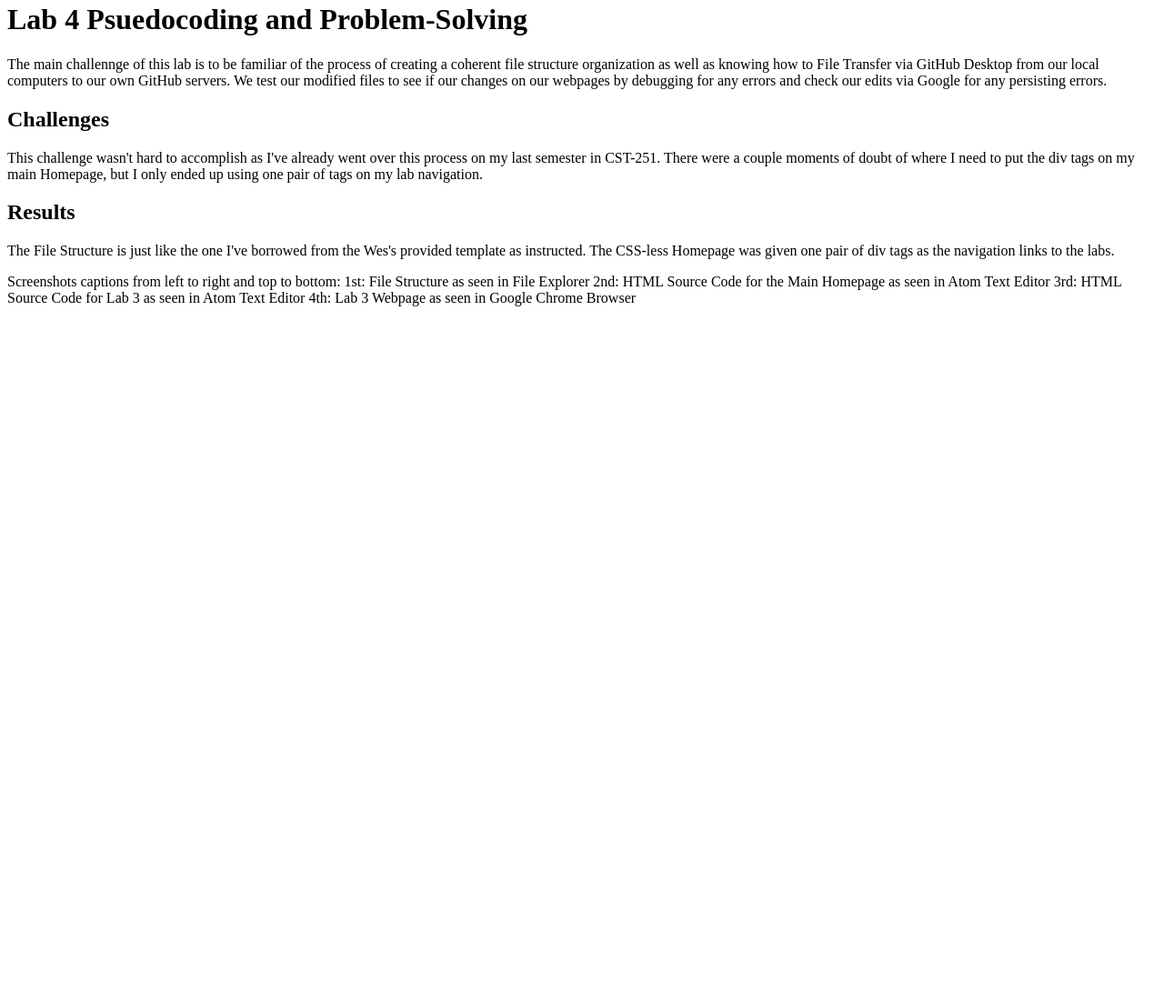
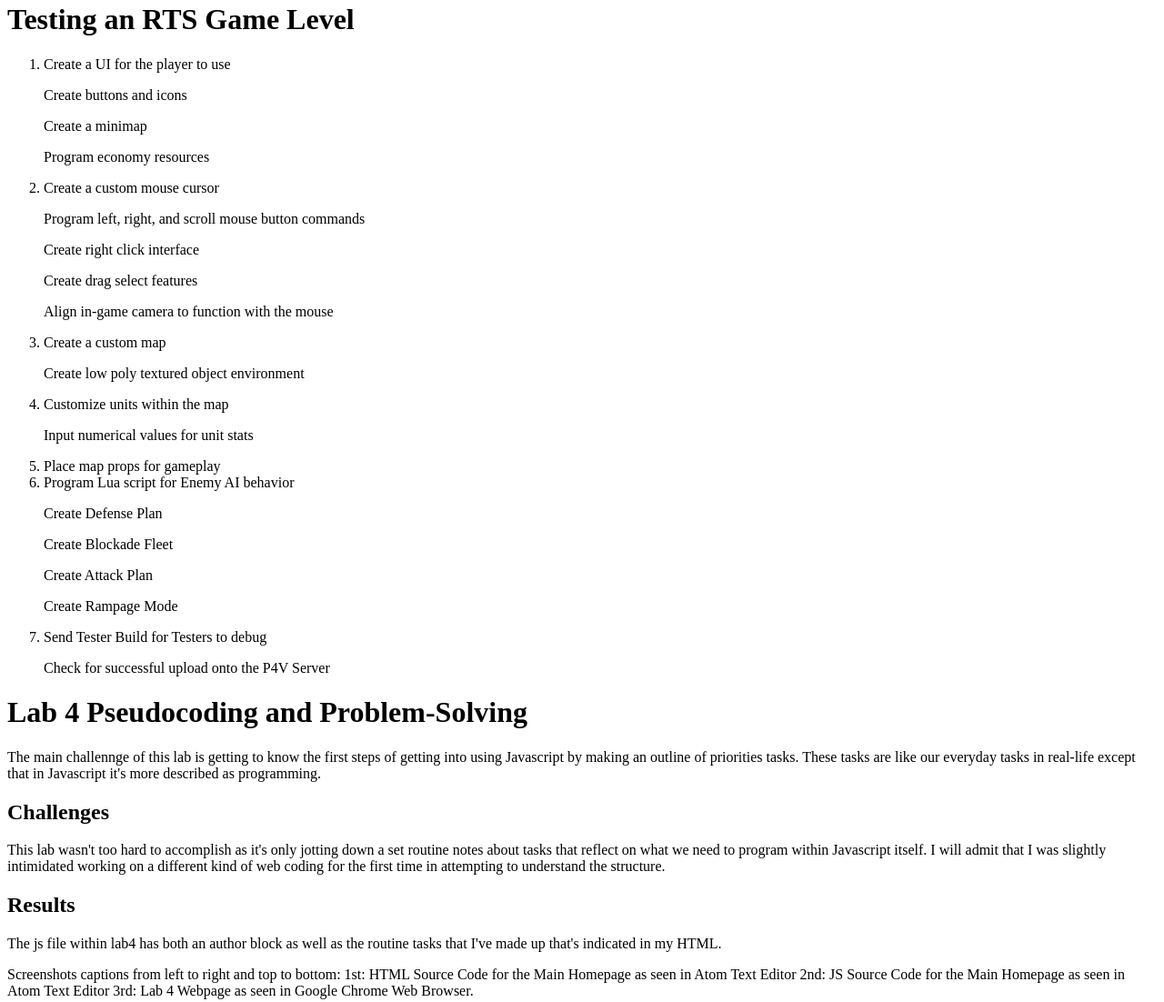
Before and after one commit to LEYAMASA/cst252, a plain HTML site: page lab4/index.html in a window 1280 px wide. Shown: the part 224-1326 px from the top of the page at 91% size. Before the commit the page ends 800 px from the top, so only its background shows below. Drawn offline with Linux system fonts and the light colour scheme.

Commit message:
Lab 4 Complete
Lab 4 Upload

```diff
--- a/lab4/index.html
+++ b/lab4/index.html
@@ -1,7 +1,7 @@
 <!DOCTYPE html>
 <html>
 <head>
-	<title>Lab 4 - Psuedocoding and Problem-Solving</title>
+	<title>Lab 4 - Pseodocoding and Problem-Solving</title>
 	<link rel="stylesheet" type="text/css" href="../css/site.css">
 	<link rel="stylesheet" type="text/css" href="css/lab.css">
 </head>
@@ -16,31 +16,62 @@
 		<li>Contemplate and daydream my day</a>
 		<li>Relax and take a break</a>
 	</ol>
+	<h1>Testing an RTS Game Level</h1>
+	<ol>
+		<li>Create a UI for the player to use</a>
+			<p>Create buttons and icons</p>
+			<p>Create a minimap</p>
+			<p>Program economy resources</p>
+		<li>Create a custom mouse cursor</a>
+			<p>Program left, right, and scroll mouse button commands</p>
+			<p>Create right click interface</p>
+			<p>Create drag select features</p>
+			<p>Align in-game camera to function with the mouse</p>
+		<li>Create a custom map</a>
+			<p>Create low poly textured object environment</p>
+		<li>Customize units within the map</a>
+			<p>Input numerical values for unit stats</p>
+		<li>Place map props for gameplay</a>
+		<li>Program Lua script for Enemy AI behavior</a>
+			<p>Create Defense Plan</p>
+				<p>Create Blockade Fleet</p>
+			<p>Create Attack Plan</p>
+				<p>Create Rampage Mode</p>
+		<li>Send Tester Build for Testers to debug</a>
+			<p>Check for successful upload onto the P4V Server</p>
+	</ol>
 </main>
 <body>
-	<h1>Lab 4 Psuedocoding and Problem-Solving</h1>
-	<p>The main challennge of this lab is to be familiar of the process of
-		creating a coherent file structure organization as well as knowing how to
-		File Transfer via GitHub Desktop from our local computers to our own
-		GitHub servers. We test our modified files to see if our changes on
-		our webpages by debugging for any errors and check our edits via Google
-		for any persisting errors.</p>
+	<h1>Lab 4 Pseudocoding and Problem-Solving</h1>
+	<div>
+		<p>The main challennge of this lab is getting to know the first steps
+		of getting into using Javascript by making an outline of priorities tasks.
+		These tasks are like our everyday tasks in real-life except that in
+		Javascript it's more described as programming.</p>
+	</div>
 
 	<h2>Challenges</h2>
-	<p>This challenge wasn't hard to accomplish as I've already went over this
-	 process on my last semester in CST-251. There were a couple moments of doubt
-	 of where I need to put the div tags on my main Homepage, but I only ended
-	 up using one pair of tags on my lab navigation.</p>
+	<div>
+		<p>This lab wasn't too hard to accomplish as it's only jotting down a set
+		routine notes about tasks that reflect on what we need to program within
+		Javascript itself. I will admit that I was slightly intimidated working on
+	  a different kind of web coding for the first time in attempting to understand
+		the structure.</p>
+	</div>
 
 	<h2>Results</h2>
-	<p>The File Structure is just like the one I've borrowed from the Wes's
-	provided template as instructed. The CSS-less Homepage was given one
-	pair of div tags as the navigation links to the labs.</p>
-
+	<div>
+		<p>The js file within lab4 has both an author block as well as the routine
+		tasks that I've made up that's indicated in my HTML. </p>
+	</div>
+	<div>
 	<p>Screenshots captions from left to right and top to bottom:
-	1st: File Structure as seen in File Explorer
-	2nd: HTML Source Code for the Main Homepage as seen in Atom Text Editor
-	3rd: HTML Source Code for Lab 3 as seen in Atom Text Editor
-	4th: Lab 3 Webpage as seen in Google Chrome Browser</p>
+	1st: HTML Source Code for the Main Homepage as seen in Atom Text Editor
+	2nd: JS Source Code for the Main Homepage as seen in Atom Text Editor
+	3rd: Lab 4 Webpage as seen in Google Chrome Web Browser.</p>
+	</div>
+	<img src="img/Lab4_Screenshot1.PNG" width=650>
+	<img src="img/Lab4_Screenshot2.PNG" width=650>
+	<img src="img/Lab4_Screenshot3.PNG" width=650>
 </body>
 </html>
```
Also changed, not shown: lab4/js/lab.js (+33 -0 lines), lab4/img/Lab4_Screenshot1.PNG (added), lab4/img/Lab4_Screenshot2.PNG (added), lab4/img/Lab4_Screenshot3.PNG (added).
